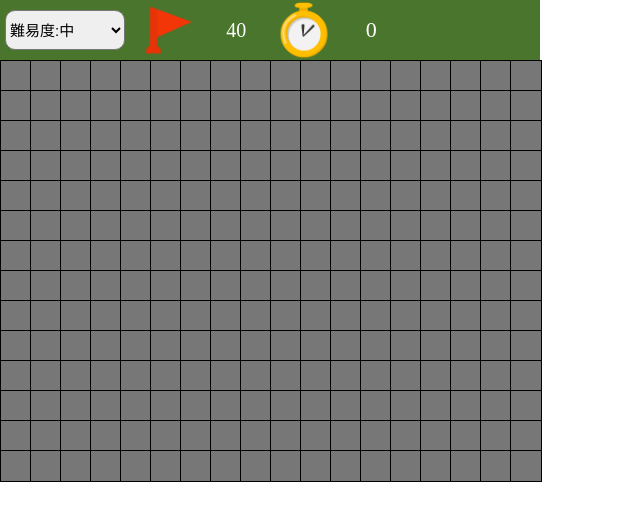
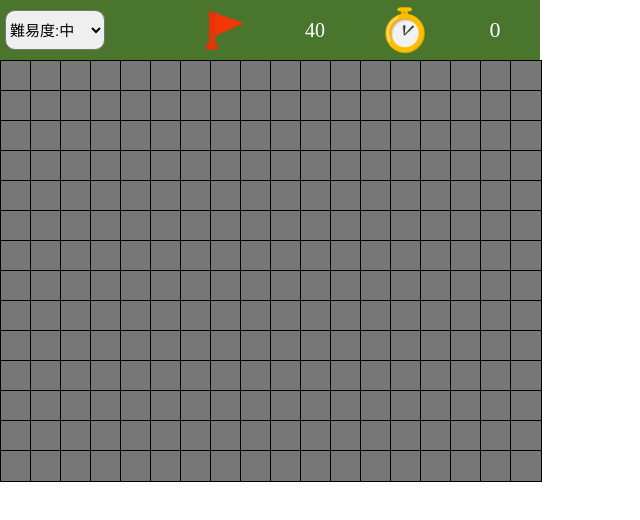
Before and after one commit to relationslab/minesweeper, a React (Create React App) app: page / in a window 1280 px wide. Shown: the top 520 px of the page, without its empty margins (0-640 px from the left). Built offline with nearby package versions, Linux system fonts and the light colour scheme.

Commit message:
fix:Headerのスタイルの調整

```diff
--- a/src/components/FlagCount.tsx
+++ b/src/components/FlagCount.tsx
@@ -11,8 +11,8 @@
   font-size: 20px;
 `;
 const StyledImg = styled.img`
-  width: 60px;
-  height: 60px;
+  width: 50px;
+  height: 50px;
 `;
 
 type FlagCountProps = {
--- a/src/components/Header.tsx
+++ b/src/components/Header.tsx
@@ -12,7 +12,7 @@
   background-color: #4a752c;
   display: grid;
   grid-template-rows: 60px;
-  grid-template-columns: 1fr 1fr 1fr 1fr;
+  grid-template-columns: 1fr 1fr 1fr auto;
 `;
 
 const Header: React.FC = () => {
--- a/src/components/SelectLevel.tsx
+++ b/src/components/SelectLevel.tsx
@@ -3,7 +3,7 @@
 import { LevelKey } from "../reducers/Board/types";
 
 const StyledSelectLevel = styled.select`
-  width: 120px;
+  width: 100px;
   margin: 10px 5px;
   font-size: 15px;
   line-height: 30px;
--- a/src/components/Timer.tsx
+++ b/src/components/Timer.tsx
@@ -12,8 +12,8 @@
 `;
 
 const StyledImg = styled.img`
-  width: 60px;
-  height: 60px;
+  width: 50px;
+  height: 50px;
 `;
 
 type TimerProps = {
```
